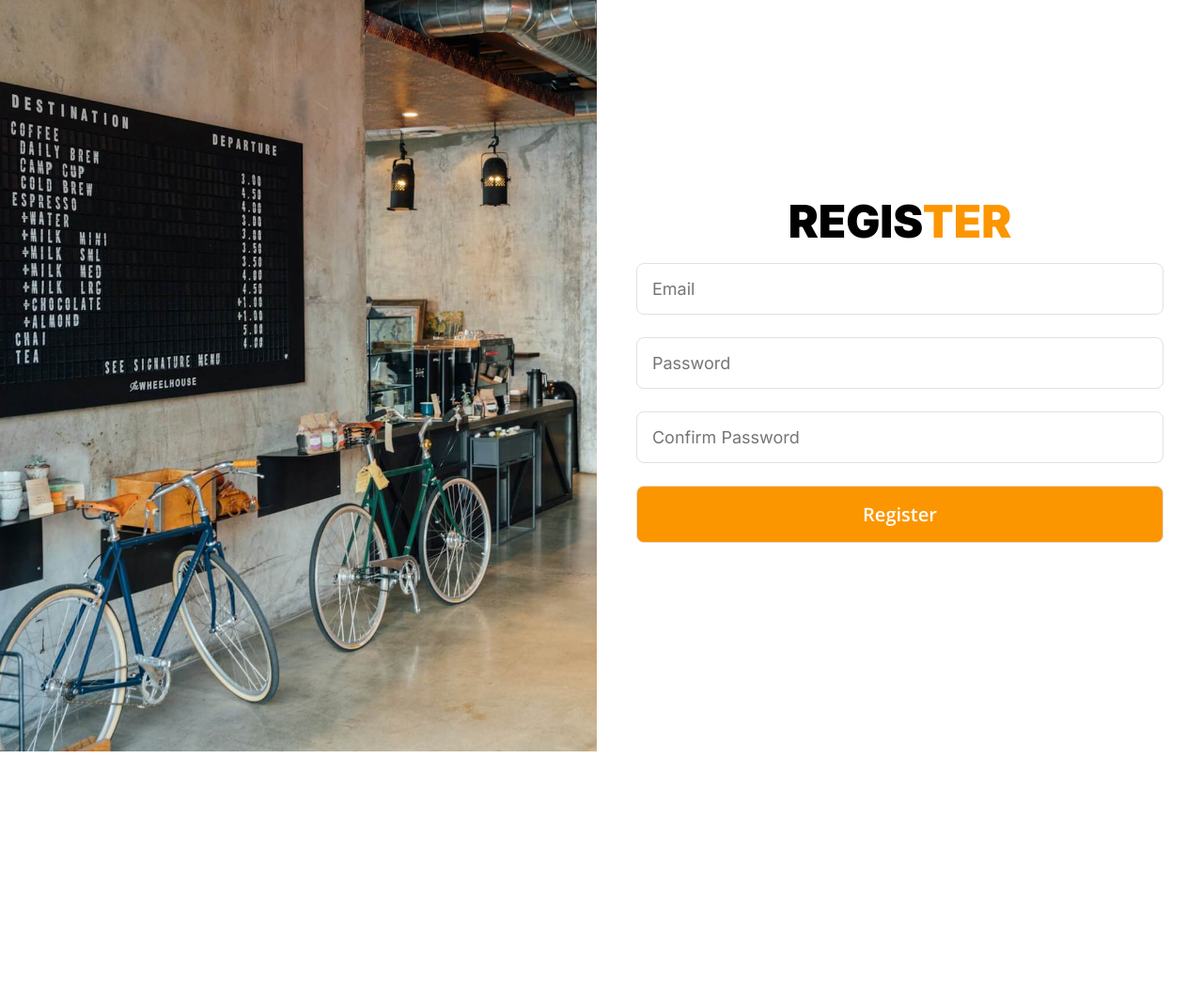
After one commit to pedro092692/coffee_and_wife, a Flask app: template templates/security/register_user.html in a window 1280 px wide. The commit adds this page. Shown: the top 1054 px of the page at 94% size. Run offline with Flask 3, Linux system fonts and the light colour scheme; the template is opened without the code that fills it, so the values that code supplies are empty, except form fields; form fields are guessed from the names that the template uses; parts of the project's set-up code (start-up, migrations or seed data) failed here and were passed over; some libraries are stand-ins or nearby versions.

Commit message:
add register user template and css styles

```diff
--- a/main.py
+++ b/main.py
@@ -20,6 +20,8 @@ app = Flask(__name__)
 app.config['SECRET_KEY'] = os.environ.get('SECRET_KEY')
 csfr = CSRFProtect(app)
 
+# config app
+app.config['SECURITY_REGISTERABLE'] = True
 
 # database
 db = Database(app)
@@ -39,5 +41,10 @@ def login():
     return render_template('security/login_user.html', username=user, pedro=pedro)
 
 
+@app.route('/register')
+def register():
+    return render_template('security/register_user.html')
+
+
 if __name__ == "__main__":
     app.run(debug=True)
--- a/static/css/login.css
+++ b/static/css/login.css
@@ -14,6 +14,15 @@
     background-size: cover;
 }
 
+.img-register{
+    width: 100%;
+    height: 100%;
+    background: url('/static/assets/img/login/register_img.jpg');
+    background-repeat: no-repeat;
+    background-position: center;
+    background-size: cover;
+}
+
 .main-container .form{
     font-family: "Inter", sans-serif;
     display: flex;
@@ -24,6 +33,10 @@
     height: 100%;
     padding: 80px 10px;
     gap: 10px;
+}
+
+.main-container .register{
+    width: 33%;
 }
 
 .main-container .form h2{
@@ -76,6 +89,12 @@
 
 /* media queries */
 
+@media screen and (max-width: 1366px){
+    .main-container .register{
+        width: 100%;
+    }
+}
+
 
 @media screen and (max-width: 800px){
     .main-container{
@@ -91,4 +110,6 @@
         justify-content: start;
         padding: 32px 10px;
     }
+
+
 }
--- a/templates/base.html
+++ b/templates/base.html
@@ -23,7 +23,7 @@
     {% block content %}
     {% endblock content %}
 <!--footer-->
-    {% if request.path  != '/login' %}
+    {% if request.path  not in ['/login', '/register'] %}
         {% include "includes/footer.html" %}
     {% endif %}
 </body>
--- a/templates/security/login_user.html
+++ b/templates/security/login_user.html
@@ -22,7 +22,7 @@
                 {{ login_user_form.email(placeholder='Email') }}
                 {{ login_user_form.password(placeholder='Password') }}
                 {{ login_user_form.submit(value='sign in') }}
-                <p>don't have account ? <a href="#">register here</a></p>
+                <p>don't have account ? <a href="{{ url_for('security.register') }}">register here</a></p>
             </form>
         </div>
     </div>
--- /dev/null
+++ b/templates/security/register_user.html
@@ -0,0 +1,29 @@
+{% extends 'base.html' %}
+
+<!--css-->
+{% block stylesheet %}
+<link rel="stylesheet" href="{{ url_for('static', filename='css/login.css') }}">
+{% endblock stylesheet %}
+
+<!--title-->
+{% block title %} Register {% endblock title  %}
+
+<!--content-->
+{% block content %}
+    <div class="main-container">
+<!--        img-->
+        <div class="img-register">
+        </div>
+<!--        form-->
+        <div class="form register">
+            <h2>regis<span>ter</span></h2>
+            <form method="POST" action="">
+                {{ register_user_form.csrf_token }}
+                {{ register_user_form.email(placeholder='Email') }}
+                {{ register_user_form.password(placeholder='Password') }}
+                {{ register_user_form.password_confirm(placeholder='Confirm Password') }}
+                {{ register_user_form.submit(value='register') }}
+            </form>
+        </div>
+    </div>
+{% endblock content %}
```
Also changed, not shown: static/assets/img/login/register-img.webp (added), static/assets/img/login/register_img.jpg (added).
